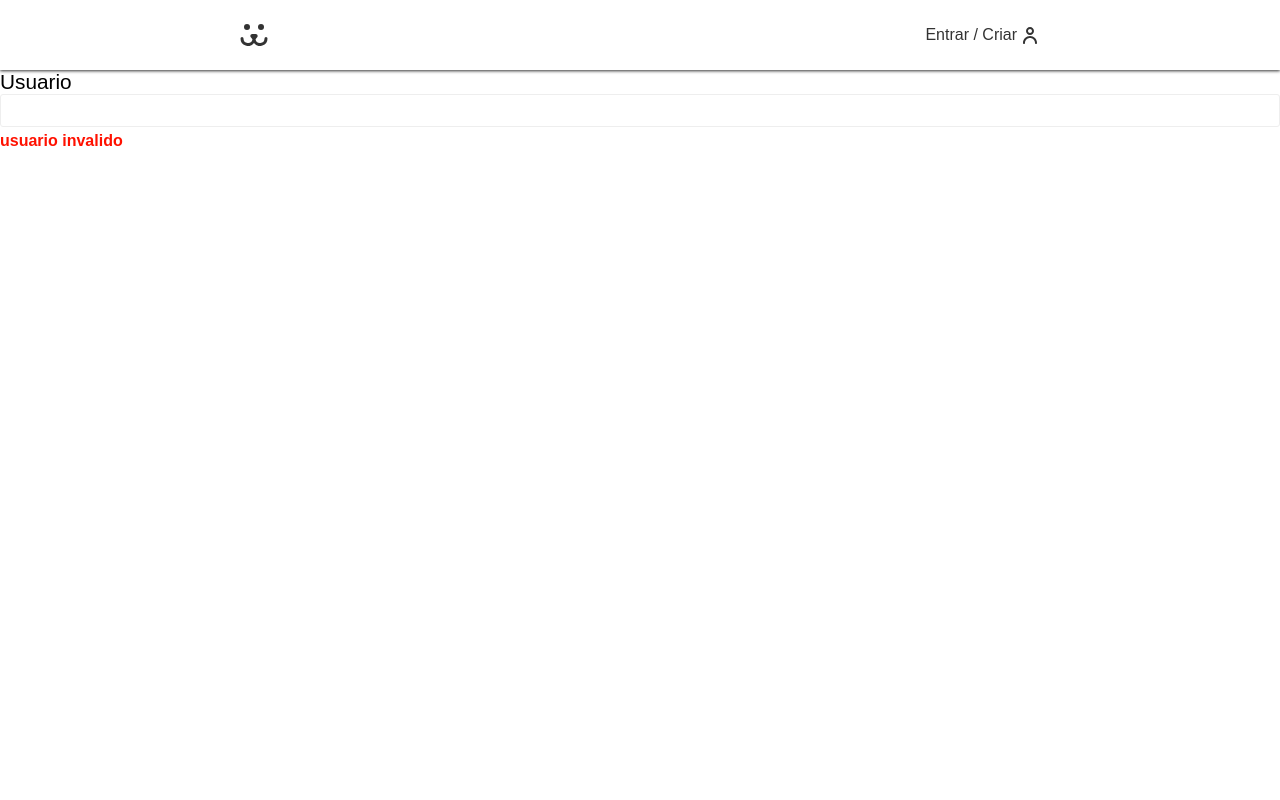
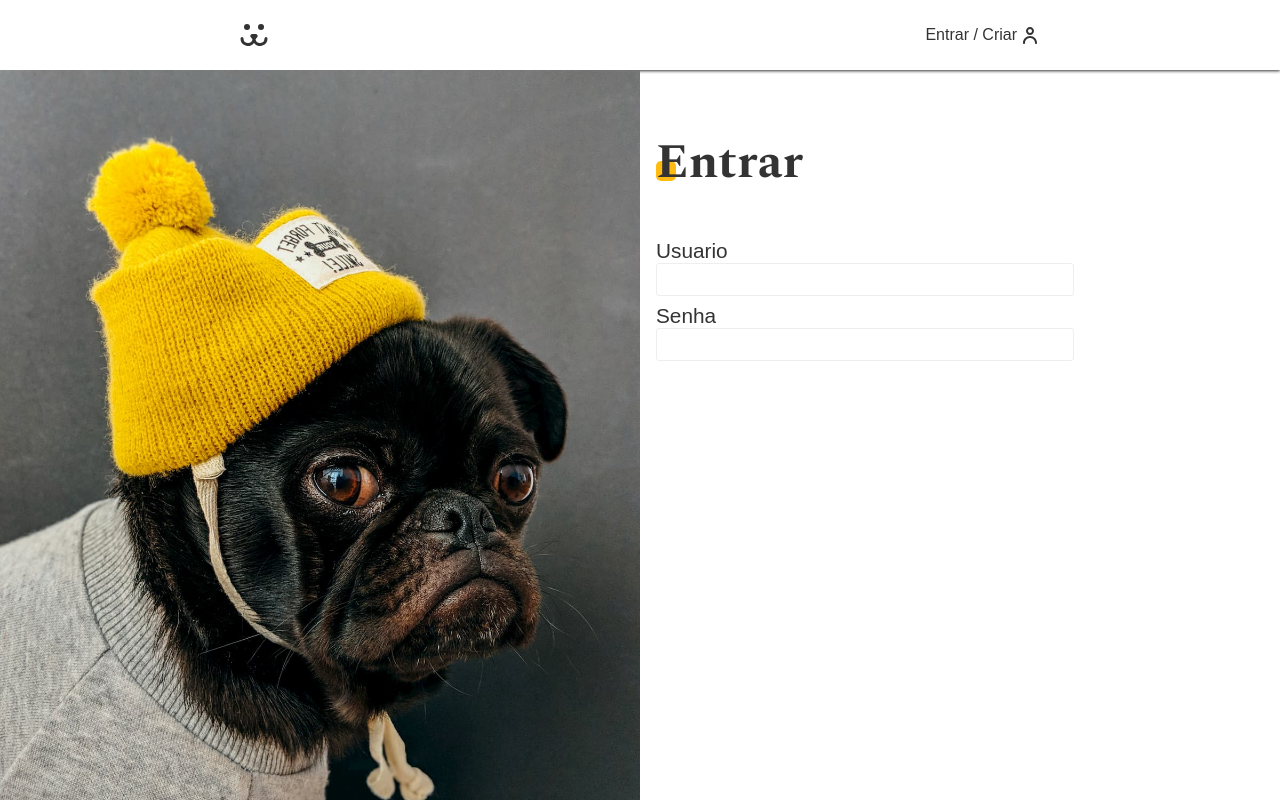
Before and after one commit to Raphael-Medeiros/dogs-social-network-react, a React (Create React App) app: page /login in a window 1280 px wide. Built offline with nearby package versions, Linux system fonts and the light colour scheme.

Commit message:
Creat a title component

```diff
--- a/src/Components/Forms/Input.js
+++ b/src/Components/Forms/Input.js
@@ -3,7 +3,7 @@ import styles from "./Input.module.css";
 
 const Input = ({ label, name, error, ...props }) => {
   return (
-    <>
+    <div className={styles.iptContainer}>
       <label htmlFor={name} className={styles.label}>
         {label}
       </label>
@@ -15,7 +15,7 @@ const Input = ({ label, name, error, ...props }) => {
         className={styles.input}
       />
       {error && <p className={styles.error}>{error}</p>}
-    </>
+    </div>
   );
 };
 
--- a/src/Components/Forms/Input.module.css
+++ b/src/Components/Forms/Input.module.css
@@ -19,3 +19,7 @@
     font-weight: bold;
     color: #f10;
 }
+
+.iptContainer{
+    margin: .5rem 0;
+}
--- a/src/Components/Pages/Login/Login.js
+++ b/src/Components/Pages/Login/Login.js
@@ -1,10 +1,19 @@
 import React from "react";
+import Styles from "./Login.module.css";
+
 import Input from "../../Forms/Input";
+import Title from "../../Partials/Title";
 
 const Login = () => {
   return (
-    <section>
-      <Input label="Usuario" name="Usuario" error={"usuario invalido"} />
+    <section className={Styles.container}>
+      <div className={Styles.background}></div>
+      <div></div>
+      <div className={Styles.content}>
+        <Title>Entrar</Title>
+        <Input label="Usuario" name="Usuario" error={null} />
+        <Input label="Senha" name="Senha" error={null} />
+      </div>
     </section>
   );
 };
--- /dev/null
+++ b/src/Components/Pages/Login/Login.module.css
@@ -0,0 +1,20 @@
+.container{
+    display: grid;
+    max-width: 900px;
+    margin: auto;
+    grid-template-columns: 1fr 1fr;
+    color: #333;
+}
+.content{
+    width: 100%;
+    padding: 1rem;
+}
+.background{
+    display: block;
+    width: 50%;
+    height: calc(100vh - 70px);
+    background: url("../../../Assets/login.jpg") no-repeat center content-box;
+    background-size: cover;
+    position: absolute;
+    left: 0;
+}
--- /dev/null
+++ b/src/Components/Partials/Title.js
@@ -0,0 +1,8 @@
+import React from "react";
+import styles from "./Title.module.css";
+
+const Title = ({ children }) => {
+  return <h1 className={styles.title}>{children}</h1>;
+};
+
+export default Title;
--- /dev/null
+++ b/src/Components/Partials/Title.module.css
@@ -0,0 +1,19 @@
+@import url('https://fonts.googleapis.com/css2?family=Spectral:wght@300;700&display=swap');
+
+.title{
+    font-family: "Spectral", serif;
+    font-size: 3rem;
+    position: relative;
+    color: #333;
+}
+.title::before{
+    content: '';
+    width: 20px;
+    height: 20px;
+    background-color: #fb1;
+    position: absolute;
+    margin-top: 35px;
+    margin-right: 5px;
+    border-radius: 5px;
+    z-index: -1;
+}
```
